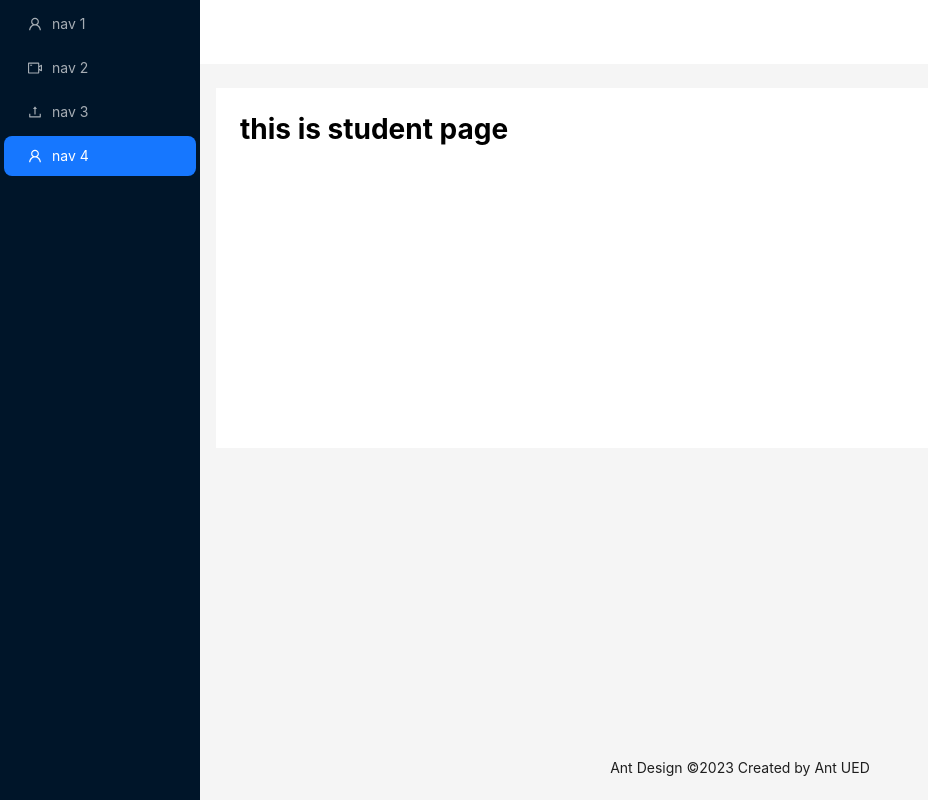
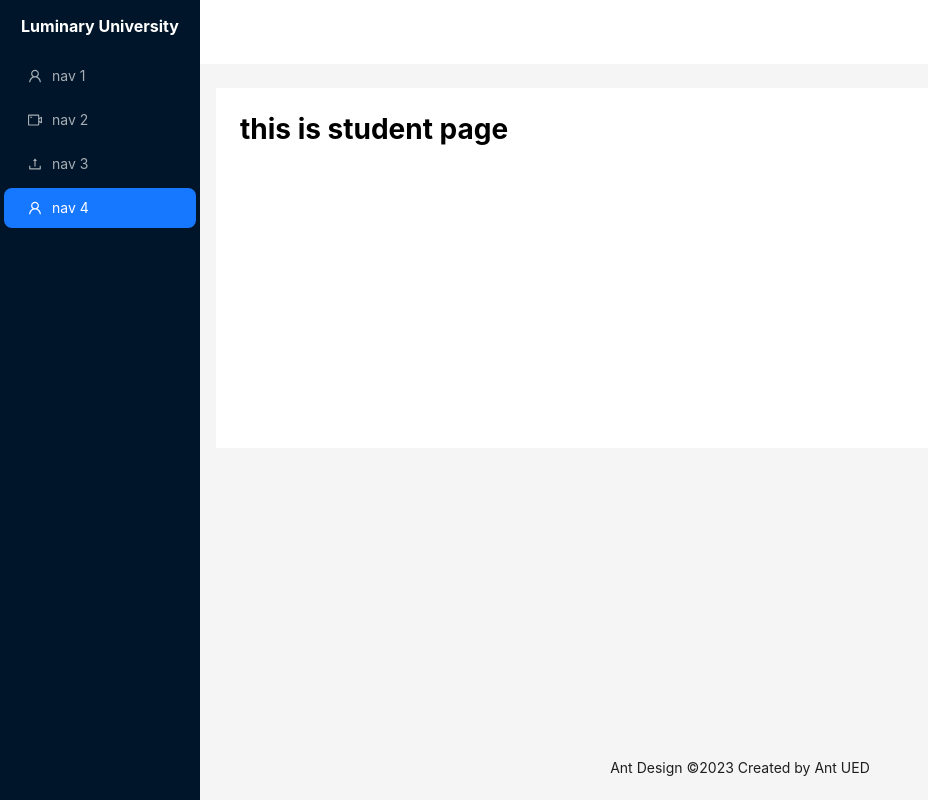
Before and after one commit to rubayetseason/luminary-university-nextjs, a Next.js app: page /student in a window 1280 px wide. Shown: the whole page, without its empty margins (0-928 px from the left). Built offline with nearby package versions, Linux system fonts and the light colour scheme.

Commit message:
sider adjusted

```diff
--- a/src/app/(withDashboardLayout)/layout.tsx
+++ b/src/app/(withDashboardLayout)/layout.tsx
@@ -25,8 +25,26 @@ const DashboardLayout = ({ children }: { children: React.ReactNode }) => {
         onCollapse={(collapsed, type) => {
           console.log(collapsed, type);
         }}
+        style={{
+          height: "100vh",
+          position: "sticky",
+          left: 0,
+          top: 0,
+          bottom: 0,
+        }}
       >
-        <div className="demo-logo-vertical" />
+        <div
+          style={{
+            color: "white",
+            fontSize: "1rem",
+            textAlign: "center",
+            fontWeight: "bold",
+            marginBottom: "1rem",
+            marginTop: "1rem",
+          }}
+        >
+          Luminary University
+        </div>
         <Menu
           theme="dark"
           mode="inline"
--- a/src/app/globals.css
+++ b/src/app/globals.css
@@ -1,107 +1,5 @@
-:root {
-  --max-width: 1100px;
-  --border-radius: 12px;
-  --font-mono: ui-monospace, Menlo, Monaco, 'Cascadia Mono', 'Segoe UI Mono',
-    'Roboto Mono', 'Oxygen Mono', 'Ubuntu Monospace', 'Source Code Pro',
-    'Fira Mono', 'Droid Sans Mono', 'Courier New', monospace;
-
-  --foreground-rgb: 0, 0, 0;
-  --background-start-rgb: 214, 219, 220;
-  --background-end-rgb: 255, 255, 255;
-
-  --primary-glow: conic-gradient(
-    from 180deg at 50% 50%,
-    #16abff33 0deg,
-    #0885ff33 55deg,
-    #54d6ff33 120deg,
-    #0071ff33 160deg,
-    transparent 360deg
-  );
-  --secondary-glow: radial-gradient(
-    rgba(255, 255, 255, 1),
-    rgba(255, 255, 255, 0)
-  );
-
-  --tile-start-rgb: 239, 245, 249;
-  --tile-end-rgb: 228, 232, 233;
-  --tile-border: conic-gradient(
-    #00000080,
-    #00000040,
-    #00000030,
-    #00000020,
-    #00000010,
-    #00000010,
-    #00000080
-  );
-
-  --callout-rgb: 238, 240, 241;
-  --callout-border-rgb: 172, 175, 176;
-  --card-rgb: 180, 185, 188;
-  --card-border-rgb: 131, 134, 135;
-}
-
-@media (prefers-color-scheme: dark) {
-  :root {
-    --foreground-rgb: 255, 255, 255;
-    --background-start-rgb: 0, 0, 0;
-    --background-end-rgb: 0, 0, 0;
-
-    --primary-glow: radial-gradient(rgba(1, 65, 255, 0.4), rgba(1, 65, 255, 0));
-    --secondary-glow: linear-gradient(
-      to bottom right,
-      rgba(1, 65, 255, 0),
-      rgba(1, 65, 255, 0),
-      rgba(1, 65, 255, 0.3)
-    );
-
-    --tile-start-rgb: 2, 13, 46;
-    --tile-end-rgb: 2, 5, 19;
-    --tile-border: conic-gradient(
-      #ffffff80,
-      #ffffff40,
-      #ffffff30,
-      #ffffff20,
-      #ffffff10,
-      #ffffff10,
-      #ffffff80
-    );
-
-    --callout-rgb: 20, 20, 20;
-    --callout-border-rgb: 108, 108, 108;
-    --card-rgb: 100, 100, 100;
-    --card-border-rgb: 200, 200, 200;
-  }
-}
-
 * {
   box-sizing: border-box;
   padding: 0;
   margin: 0;
 }
-
-html,
-body {
-  max-width: 100vw;
-  overflow-x: hidden;
-}
-
-body {
-  color: rgb(var(--foreground-rgb));
-  background: linear-gradient(
-      to bottom,
-      transparent,
-      rgb(var(--background-end-rgb))
-    )
-    rgb(var(--background-start-rgb));
-}
-
-a {
-  color: inherit;
-  text-decoration: none;
-}
-
-@media (prefers-color-scheme: dark) {
-  html {
-    color-scheme: dark;
-  }
-}
```
